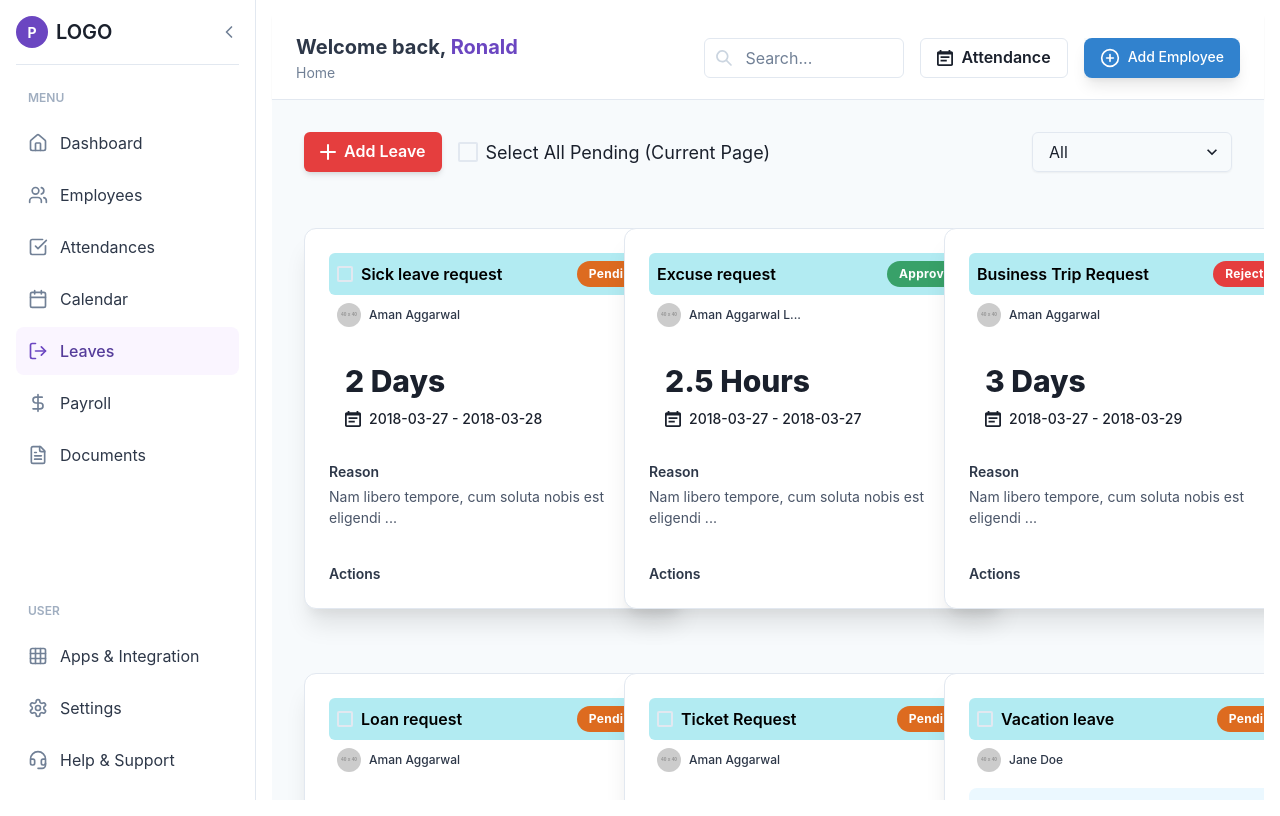
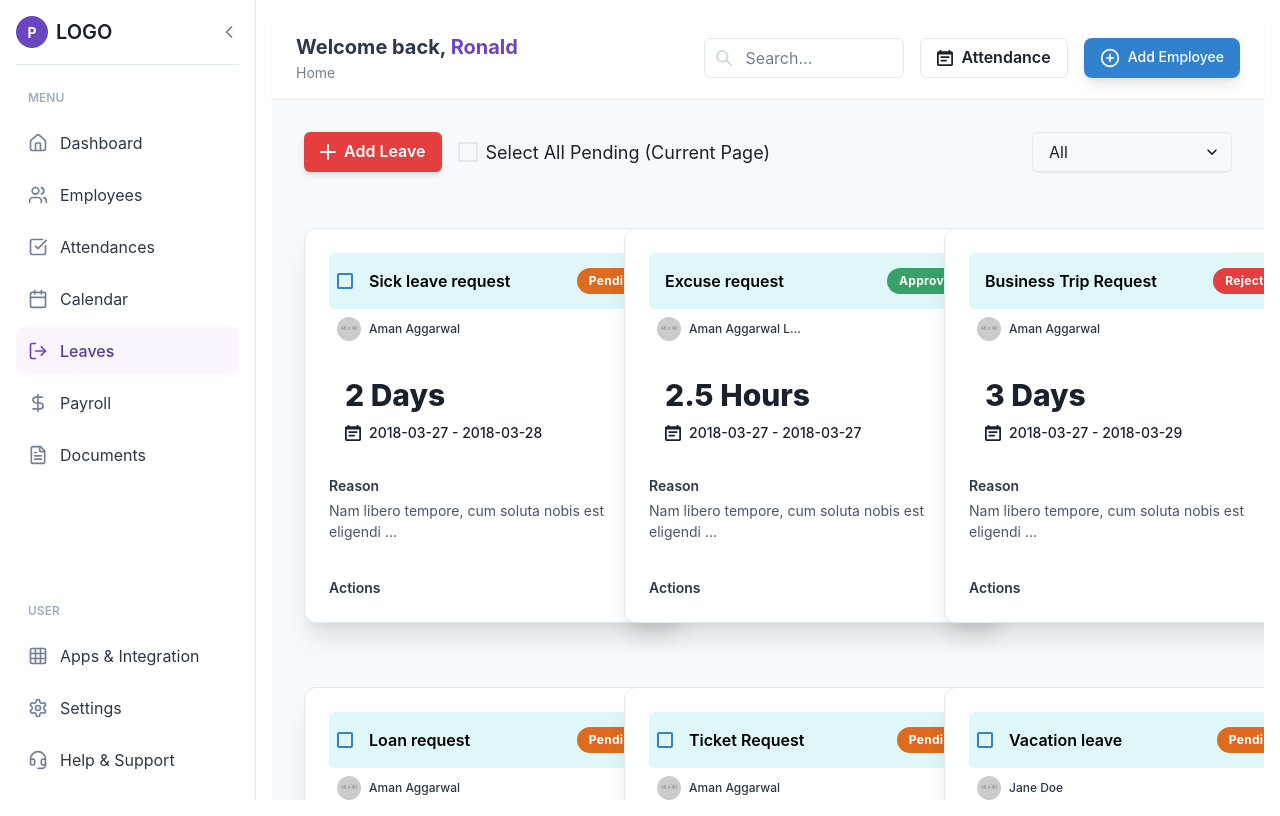
Before and after one commit to Markjonel02/human-resource-information-system, a React (Vite) app in the folder Frontend/: page /leaves in a window 1280 px wide. Built offline with nearby package versions, Linux system fonts and the light colour scheme.

Commit message:
working on leave

```diff
--- a/Frontend/src/routes/request/Leave.jsx
+++ b/Frontend/src/routes/request/Leave.jsx
@@ -220,21 +220,33 @@ const LeaveRequestCard = ({
       transition="all 0.3s ease-in-out"
       position="relative"
     >
-      <Flex align="center" mb={2} p={2} bg="lightBlue.100" borderRadius="md">
+      <Flex
+        align="center"
+        mb={2}
+        p={2}
+        borderRadius="md"
+        justifyContent="space-between"
+        bg="lightBlue.50"
+      >
         <HStack spacing={2} align="center">
           {status === "Pending" && (
             <Checkbox
               isChecked={isSelected}
               onChange={() => onToggleSelect(id)}
               colorScheme="blue"
+              borderColor="blue.500"
               size="md"
             />
           )}
-          <Text fontSize="md" fontWeight="semibold" color="black">
-            {leaveType}
-          </Text>
+          <Box
+            p={2}
+            borderRadius="md" // Added borderRadius for the light blue background box
+          >
+            <Text fontSize="md" fontWeight="semibold" color="black">
+              {leaveType}
+            </Text>
+          </Box>
         </HStack>
-        <Spacer />
         <Badge
           px={3}
           py={1}
@@ -280,7 +292,12 @@ const LeaveRequestCard = ({
         </Text>
       </Box>
 
-      <Flex justifyContent="space-between" alignItems="flex-end" pt={2} gap={500}>
+      <Flex
+        justifyContent="space-between"
+        alignItems="flex-end"
+        pt={2}
+        gap={500}
+      >
         <Text fontSize="sm" fontWeight="semibold" color="gray.700">
           Actions
         </Text>
@@ -802,7 +819,6 @@ const Leave = () => {
               </>
             )}
             <Select
-              placeholder="Filter by Status"
               width={{ base: "100%", sm: "200px" }}
               value={filterStatus}
               onChange={(e) => {
@@ -824,7 +840,7 @@ const Leave = () => {
         --- ## Leave Request Cards
         <SimpleGrid
           columns={{ base: 1, md: 2, lg: 3 }}
-          spacing={{base:5,md:8}}
+          spacing={{ base: 5, md: 8 }}
           width="100%"
           maxW="1200px"
         >
```
